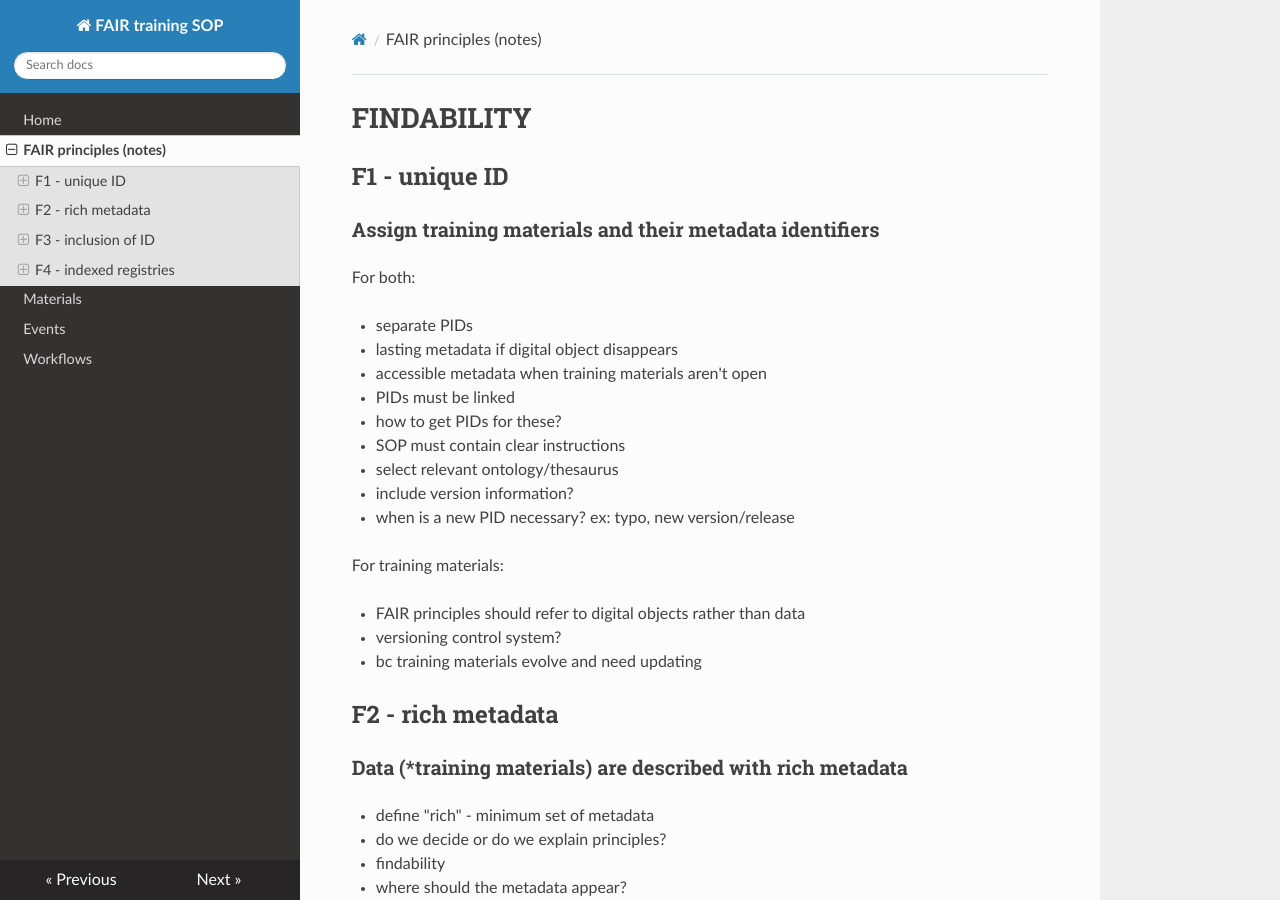
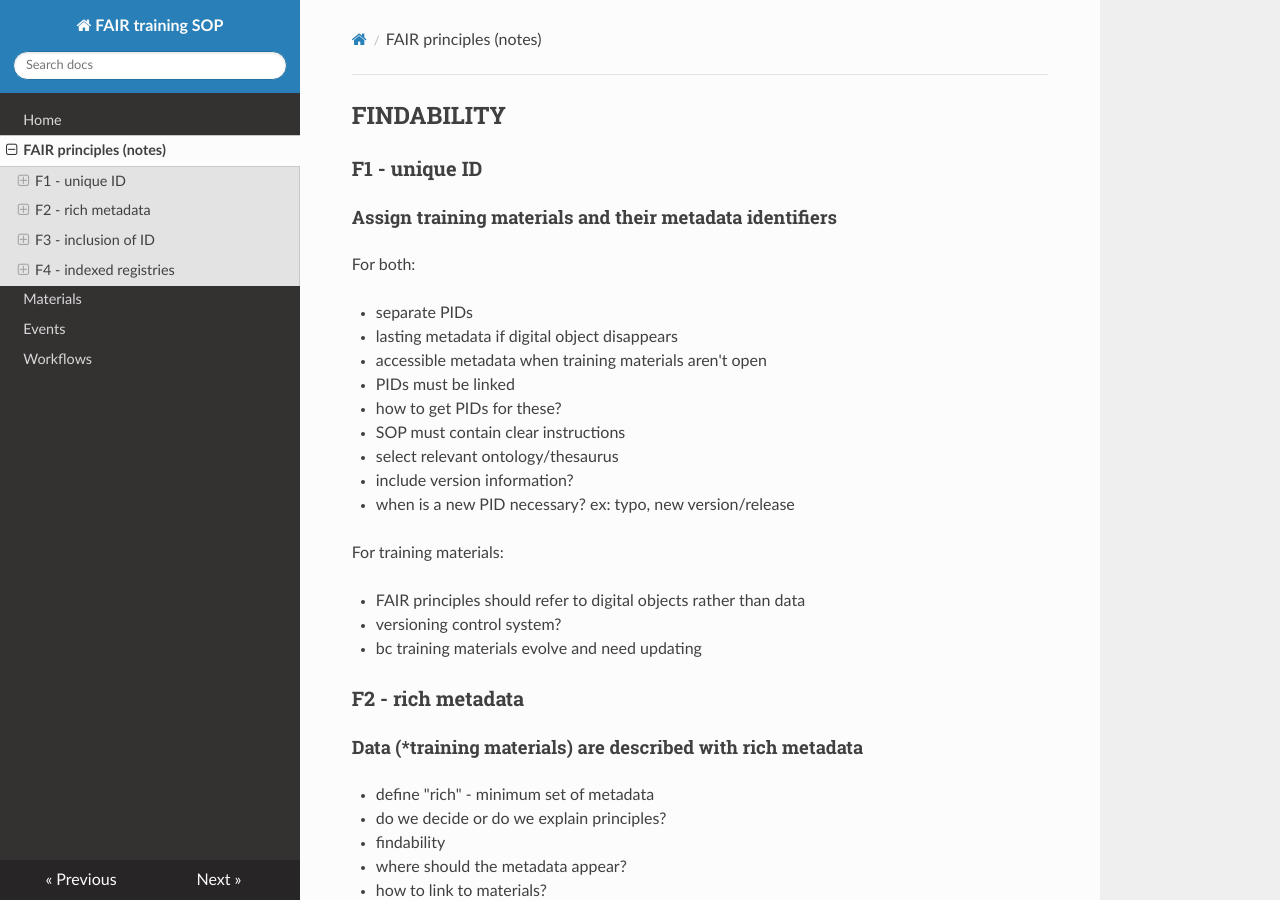
Before and after one commit to erincalhoun/fair-training-sop, an MkDocs documentation site: the page built from docs/fair.md, in a window 1280 px wide and 900 px high. Built offline with MkDocs 1.6.1, drawn with Linux system fonts in a browser that asks for light colours; nearby versions of some CDN libraries.

```diff
--- a/docs/fair.md
+++ b/docs/fair.md
@@ -1,7 +1,7 @@
-# FINDABILITY
+## FINDABILITY
 
-## F1 - unique ID
-### Assign training materials and their metadata identifiers
+### F1 - unique ID
+#### Assign training materials and their metadata identifiers
 
 For both:
 
@@ -21,8 +21,8 @@ For training materials:
 * versioning control system?
   * bc training materials evolve and need updating
 
-## F2 - rich metadata
-### Data (*training materials) are described with rich metadata
+### F2 - rich metadata
+#### Data (*training materials) are described with rich metadata
 
 * define "rich" - minimum set of metadata
   * do we decide or do we explain principles?
@@ -32,8 +32,8 @@ For training materials:
 * instructions for annotation with bio/schemas
   * how to implement them for a training structure
 
-## F3 - inclusion of ID
-### Metadata clearly/explicitly include identifier of training materials they describe
+### F3 - inclusion of ID
+#### Metadata clearly/explicitly include identifier of training materials they describe
 
 Include:
 
@@ -42,8 +42,8 @@ Include:
   * URL
 * identifier link to earlier versions?
 
-## F4 - indexed registries
-### Meta/data are registered in a resource that is indexed, searchable, and compatible with community
+### F4 - indexed registries
+#### Meta/data are registered in a resource that is indexed, searchable, and compatible with community
 
 * include which resources for which types of materials/metadata
   * training materials must be findable from metadata
@@ -62,26 +62,26 @@ Implementation:
 * archiving options
 * how to deal with versioning/updates
 
-# ACCESSIBILITY
+## ACCESSIBILITY
 
-## A1 - retrieval by identifier
-### Meta/data are retrievable by identifier using standardized communication protocol
+### A1 - retrieval by identifier
+#### Meta/data are retrievable by identifier using standardized communication protocol
 
 Note: physical/lab training requires different principles from digital/computational training
 
 Explain/show examples where training material is/is not retrievable
 
-## A1.1 - protocol
-### The (communication?) protocol is open, free, and universally implementable
+### A1.1 - protocol
+#### The (communication?) protocol is open, free, and universally implementable
 
-## A1.2 - authentication and authorization
-### The protocol allows for authentication and authorization where necessary
+### A1.2 - authentication and authorization
+#### The protocol allows for authentication and authorization where necessary
 
 	• if this is necessary, SOP must include instructions
 	• metadata should explicitly state if these are necessary to access the training material
 
-## A1.3 - alt accessibility
-### Include how to make materials accessible for different access needs/assistive technology
+### A1.3 - alt accessibility
+#### Include how to make materials accessible for different access needs/assistive technology
 
 	• ALT text to images
 	• transcripts
@@ -89,8 +89,8 @@ Explain/show examples where training material is/is not retrievable
 	• accessible fonts
 	• color contrast
 
-## A2 - metadata availability beyond data
-### Metadata should be accessible even when data is no long available
+### A2 - metadata availability beyond data
+#### Metadata should be accessible even when data is no long available
 
 	• info on registries/repositories should include how long they preserve metadata
 
```
